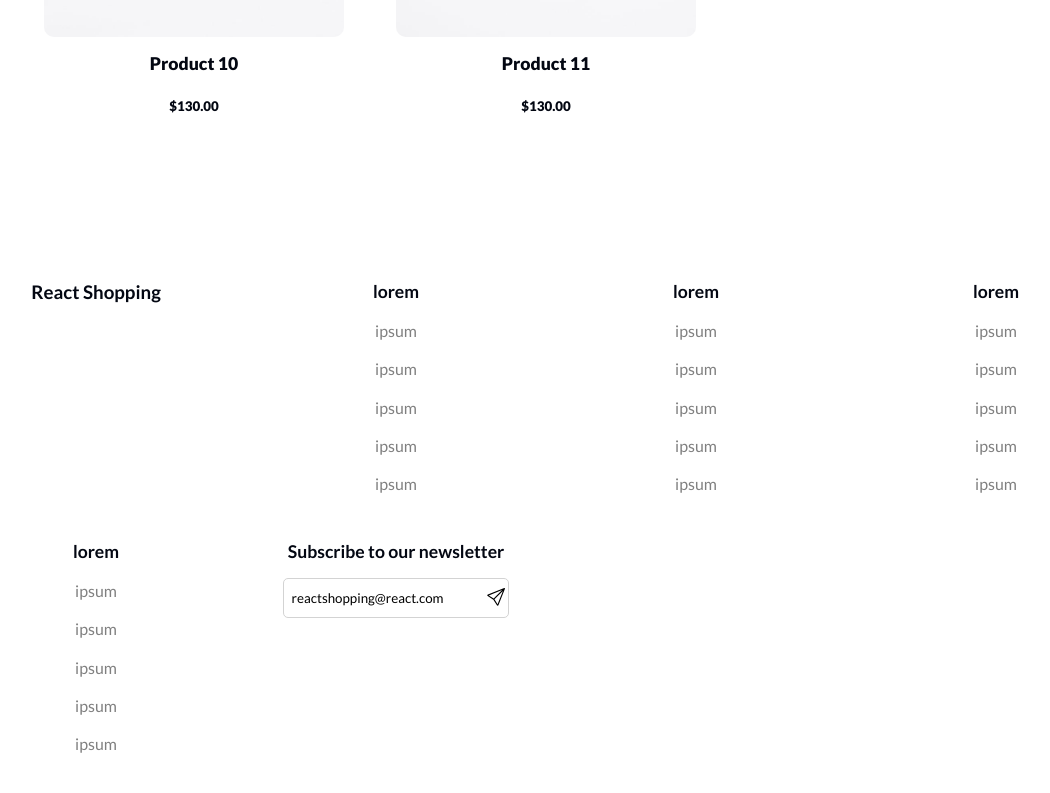
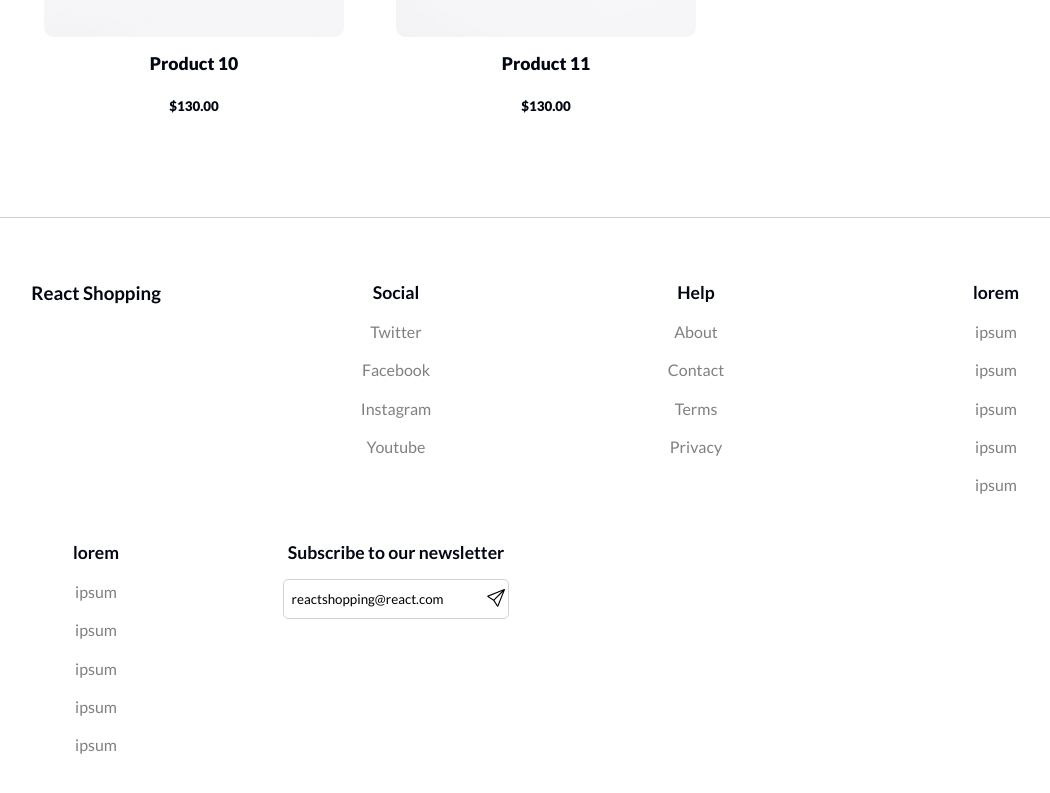
Before and after one commit to Hassene-Belhaj/Ecommerce-React-Basic-Shop, a React (Vite) app: page / in a window 1280 px wide. Shown: the part 3733-4526 px from the top of the page, without its empty margins (94-1144 px from the left). Built offline with nearby package versions, Linux system fonts and the light colour scheme.

Commit message:
fixed reponsive now all is good

```diff
--- a/src/components/Footer.jsx
+++ b/src/components/Footer.jsx
@@ -5,27 +5,31 @@ import { styled } from 'styled-components'
 
 const Container = styled.div`
 width: 100%;
-height: 800px;
+height: auto;
 background: ${({theme})=>theme.background};
 color: ${({theme})=>theme.color};
 padding: 2rem 0;
+border-top: 1px solid rgba(0,0,0,0.2);
 `
 
 const Grid = styled.div`
 padding-top:2rem ;
 width: 90%;
 display: grid;
-grid-template-columns: repeat(auto-fit,minmax(200px,1fr));
+grid-template-columns: repeat(auto-fit,minmax(220px,1fr));
 margin: auto;
-justify-content: center;
-
 gap: 3rem;
 span{
     text-align: center;
 }
+
+
 @media screen and (max-width : 768px) {
    span{
     grid-column: span 2 / 3;
+    }
+@media screen and (max-width : 872px) {
+    grid-template-columns: 1fr 1fr;
 
 }
 }
@@ -100,11 +104,11 @@ const Footer = ({FooterData}) => {
           <span><h3>React Shopping</h3></span>
         {FooterData.map((element,index)=>{
             return (
-                <FooterCol>
+                <FooterCol key={index}>
                  <h4>{element.title}</h4>
                  {element.subtitle.map((element,index)=>{
                     return (
-                        <p style={{color:'gray'}}>{element.title}</p>
+                        <p key={index} style={{color:'gray'}}>{element.title}</p>
                     )
                  })}
                 </FooterCol>
--- a/src/components/Modal.jsx
+++ b/src/components/Modal.jsx
@@ -20,7 +20,7 @@ transition: all 0.1s ease-in-out;
 const ModalDiv = styled.div`
 position: absolute;
 top: 5rem;
-right:${({$modal})=>$modal ?  '2rem' : '-100%' };
+right:${({$modal})=>$modal ?  '2rem' : '-200%' };
 transition: all 0.4s ease-in-out;
 width: 300px;
 height: 100px;
--- a/src/components/ProductCart.jsx
+++ b/src/components/ProductCart.jsx
@@ -18,6 +18,7 @@ height: 100%;
 display: flex;
 img{
     min-width: 100%;
+    max-height: 100%;
     object-fit:cover ;
 }
 `
--- a/src/components/Signin.jsx
+++ b/src/components/Signin.jsx
@@ -51,7 +51,8 @@ height: 100%;
 display: flex;
 overflow: hidden;
 img{
-    min-width: 100%;
+    max-width: 100%;
+    max-height: 100%;
     object-fit: cover;
 }
 display: relative;
@@ -77,13 +78,14 @@ flex-direction: column;
 justify-content: center;
 align-items: center;
 @media screen and (max-width : 768px) {
-width    :60% ;
-position: absolute;
+    width    :60% ;
+    position: absolute;
 }
 `
 const Form = styled.form`
+background:#000;
 width: 500px;
-height: auto;
+height: 560px;
 border: solid 1px #fff;
 border-radius: 15px;
 padding: 1rem;
@@ -221,7 +223,7 @@ const Signin = () => {
                         <BorderRight></BorderRight>
                         </Span>
 
-                  <h4>Email</h4>
+                   <h4>Email</h4>
                    <input type="email" placeholder='reactshopping@react.com' />
                    <h4>Password</h4>
                    <input type="password" placeholder='*********' />
--- a/src/utils/Const.jsx
+++ b/src/utils/Const.jsx
@@ -10,23 +10,21 @@ export const Navigation = [
 
 export const FooterData = [
   {id : 1 ,
-     title : 'lorem' ,
+    title : 'Social' ,
     subtitle : [
-       {id : 1 , title : 'ipsum'} ,
-       {id : 2 , title : 'ipsum'} ,
-       {id : 3 , title : 'ipsum'} ,
-       {id : 4 , title : 'ipsum'} ,
-       {id : 5 , title : 'ipsum'} ,
+        {id : 1 , title : 'Twitter'} ,
+        {id : 2 , title : 'Facebook'} ,
+        {id : 3 , title : 'Instagram'} ,
+        {id : 4 , title : 'Youtube'} ,
       ]
     } ,
     {id : 2 ,
-        title : 'lorem' ,
+      title : 'Help' ,
       subtitle : [
-          {id : 1 , title : 'ipsum'} ,
-          {id : 2 , title : 'ipsum'} ,
-          {id : 3 , title : 'ipsum'} ,
-          {id : 4 , title : 'ipsum'} ,
-          {id : 5 , title : 'ipsum'} ,
+        {id : 1 , title : 'About'} ,
+        {id : 2 , title : 'Contact'} ,
+        {id : 3 , title : 'Terms'} ,
+        {id : 4 , title : 'Privacy'} ,
       ]
     } ,
     {id : 3 ,
```
Lines whose indentation alone changed are shown as unchanged.
